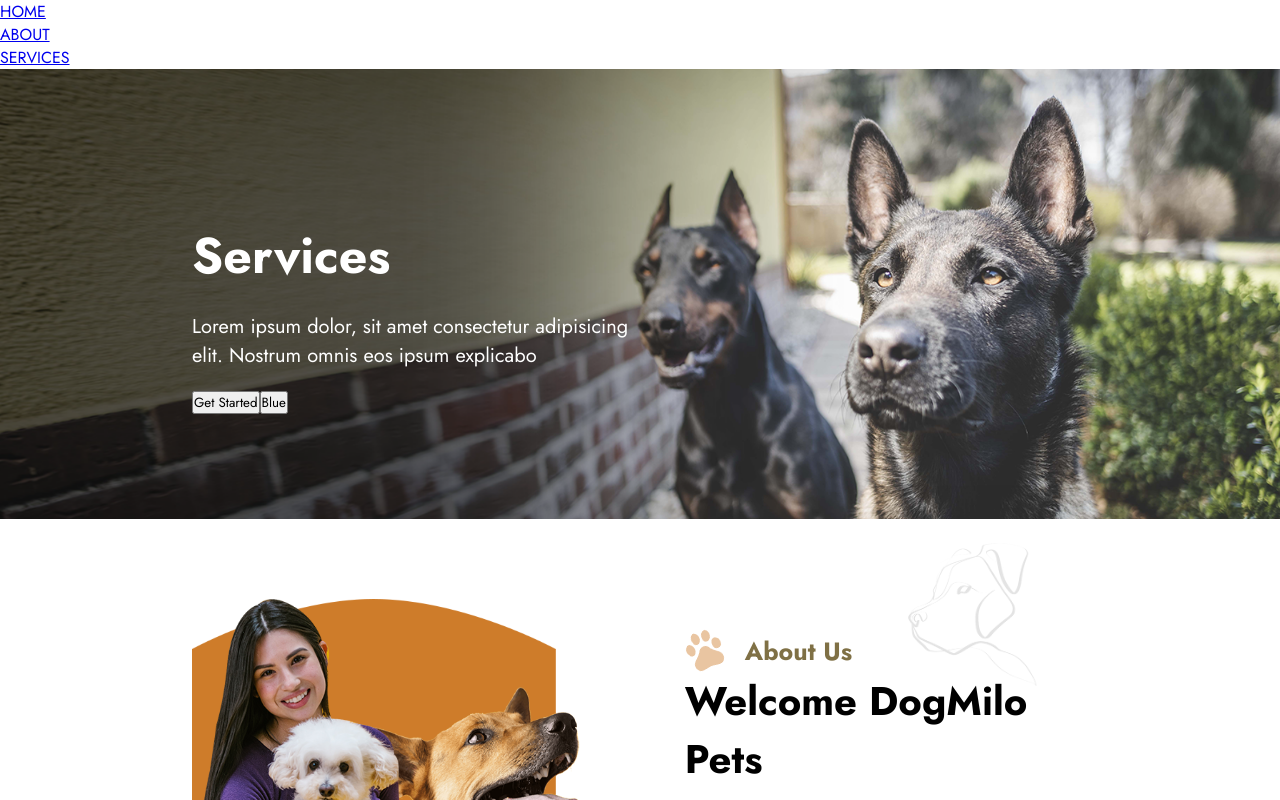
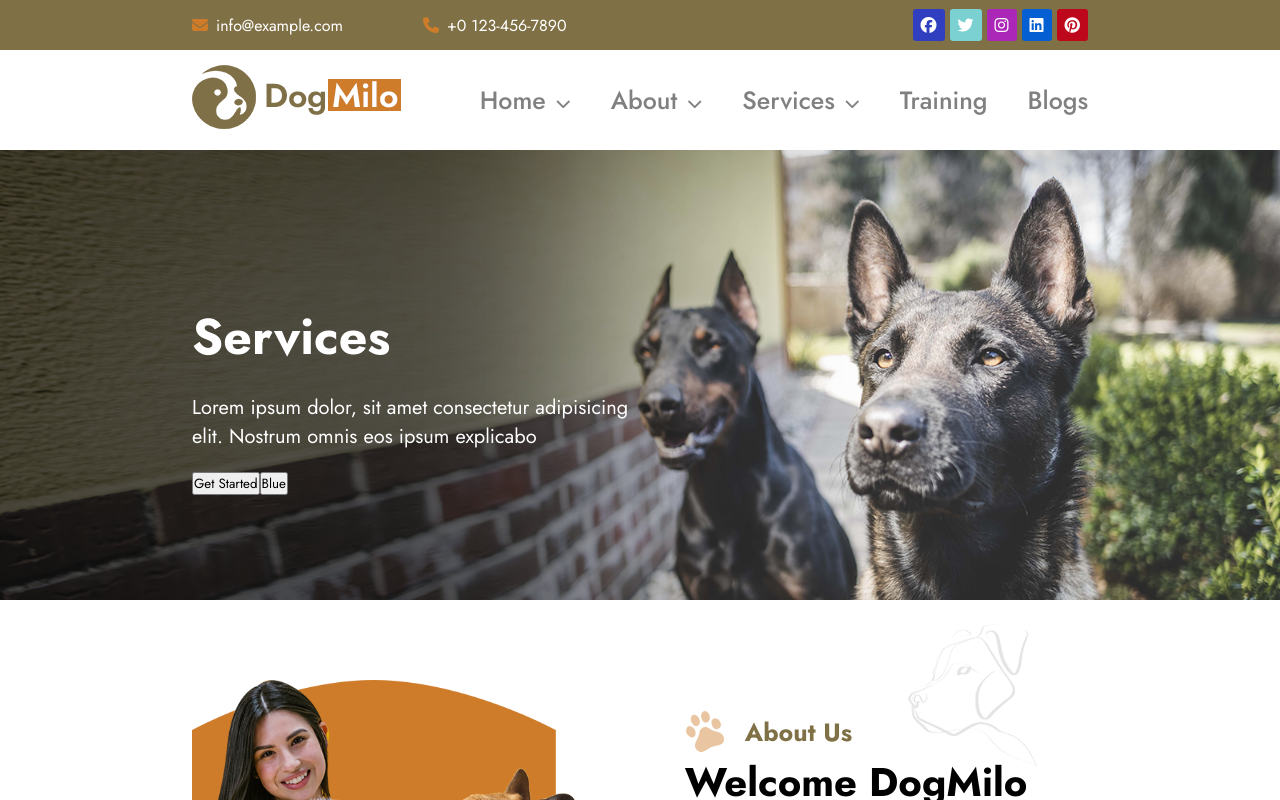
Before and after one commit to FraCuboni/proj-html-vuejs, a Vue app: page / in a window 1280 px wide. Shown: the top 800 px of the page. Built offline with nearby package versions, Linux system fonts and the light colour scheme.

Commit message:
feat: add header

```diff
--- a/index.html
+++ b/index.html
@@ -5,6 +5,10 @@
   <meta charset="UTF-8" />
   <link rel="icon" type="image/svg+xml" href="/vite.svg" />
   <meta name="viewport" content="width=device-width, initial-scale=1.0" />
+  <!-- font awesome -->
+  <link rel="stylesheet" href="https://cdnjs.cloudflare.com/ajax/libs/font-awesome/6.6.0/css/all.min.css"
+    integrity="sha512-Kc323vGBEqzTmouAECnVceyQqyqdsSiqLQISBL29aUW4U/M7pSPA/gEUZQqv1cwx4OnYxTxve5UMg5GT6L4JJg=="
+    crossorigin="anonymous" referrerpolicy="no-referrer" />
   <title>proj-html-vuejs</title>
 </head>
 
--- a/src/components/AppHeader.vue
+++ b/src/components/AppHeader.vue
@@ -2,25 +2,206 @@
 
 export default{
   name : 'AppHeader',
+  data() {
+    return {
+      openDropdown: null,
+    }
+  },
+
+  methods: {
+    openMenu(index) {
+      this.openDropdown = index;
+    },
+
+    closeMenu() {
+      this.openDropdown = null;
+    },
+
+    isOpen(index) {
+      return this.openDropdown === index;
+    }
+  }
 
 }
 
 </script>
 
 <template>
-  <nav>
-    <ul>
-      <li><router-link :to="{name: 'home'}">HOME</router-link></li>
-      <li><router-link :to="{name: 'about'}">ABOUT</router-link></li>
-      <li><router-link :to="{name: 'services'}">SERVICES</router-link></li>
-    </ul>
-  </nav>
+  <header>
+    <!-- parte superiore header -->
+    <div class="upper">
+      <div class="container">
+        <!-- contatti -->
+        <div class="contacts">
+          <div>
+            <i class="fa-solid fa-envelope"></i>
+            <span>info@example.com</span>
+          </div>
+          <div>
+            <i class="fa-solid fa-phone"></i>
+            <span>+0 123-456-7890</span>
+          </div>
+        </div>
+        <!-- indirizzi social -->
+        <div class="socials">
+          <i class="fa-brands fa-facebook"></i>
+          <i class="fa-brands fa-twitter"></i>
+          <i class="fa-brands fa-instagram"></i>
+          <i class="fa-brands fa-linkedin"></i>
+          <i class="fa-brands fa-pinterest"></i>
+        </div>
+      </div>
+    </div>
+    <!-- parte inferiore header -->
+    <div class="lower">
+      <div class="container">
+        <div class="logo">
+          <img src="/public/img/logo.png" alt="logo">
+        </div>
+        <nav>
+          <ul>
+            <li @mouseover="openMenu(0)">
+              <router-link :to="{name: 'home'}" class="route main-nav">
+                <span>Home</span>
+                <i class="fa-solid fa-chevron-down"></i>
+              </router-link>
+              <ul class="dropdown" v-if="isOpen(0)" @mouseover="openMenu(0)" @mouseleave="closeMenu">
+                <li><router-link :to="{name: 'home'}" class="route drop-menu">Home 1</router-link></li>
+                <li><router-link :to="{name: 'home'}" class="route drop-menu">Home 2</router-link></li>
+                <li><router-link :to="{name: 'home'}" class="route drop-menu">Home 2</router-link></li>
+              </ul>
+            </li>
+            <li>
+              <router-link :to="{name: 'about'}" class="route">
+                <span>About</span>
+                <i class="fa-solid fa-chevron-down"></i>
+              </router-link>
+            </li>
+            <li>
+              <router-link :to="{name: 'services'}" class="route">
+                <span>Services</span>
+                <i class="fa-solid fa-chevron-down"></i>
+              </router-link>
+            </li>
+            <li>
+              <a href="#" class="route">Training</a>
+            </li>
+            <li>
+              <a href="#" class="route">Blogs</a>
+            </li>
+          </ul>
+        </nav>
+      </div>
+    </div>
+  </header>
 </template>
 
 <style lang="scss" scoped>
 @use '../styles/partials/mixins' as *;
 @use '../styles/partials/variables' as *;
 
+.upper {
+  height: 50px;
+  background-color: $brown;
 
+  .container,
+  .contacts,
+  .socials {
+    height: 100%;
+    display: flex;
+    justify-content: space-between;
+    align-items: center;
+    color: $white;
+
+    .contacts>div {
+      margin-right: 80px;
+    }
+
+    .fa-solid {
+      margin-right: 8px;
+      color: $orange;
+    }
+
+    .fa-brands {
+      padding: 8px;
+      border-radius: 3px;
+      margin-left: 5px;
+    }
+
+    .fa-facebook {
+      background-color: #303fc0;
+    }
+
+    .fa-twitter {
+      background-color: #7bd1d2;
+    }
+
+    .fa-instagram {
+      background-color: #ab27b8;
+    }
+
+    .fa-linkedin {
+      background-color: #045fd2;
+    }
+
+    .fa-pinterest {
+      background-color: #bd081b;
+    }
+  }
+}
+
+.lower {
+  height: 100px;
+  background-color: $white;
+
+  .container,
+  nav>ul {
+    height: 100%;
+    display: flex;
+    justify-content: space-between;
+    align-items: center;
+
+    li:hover .main-nav {
+      color: $orange;
+    }
+
+    li {
+      list-style-type: none;
+      margin-left: 40px;
+      position: relative;
+
+      .route {
+        text-decoration: none;
+        color: gray;
+        font-size: 25px;
+        font-weight: 500;
+
+        .fa-chevron-down {
+          margin-left: 10px;
+          font-size: 15px;
+        }
+      }
+
+      .dropdown {
+        // display: none;
+        width: 220px;
+        position: absolute;
+        top: 180%;
+        left: -30px;
+        background-color: $white;
+
+        li {
+          margin: 0;
+          padding: 20px 0 20px 20px;
+          border-bottom: 1px solid $light_grey;
+
+          .drop-menu:hover {
+            color: $orange;
+          }
+        }
+      }
+    }
+  }
+}
 
 </style>
```
